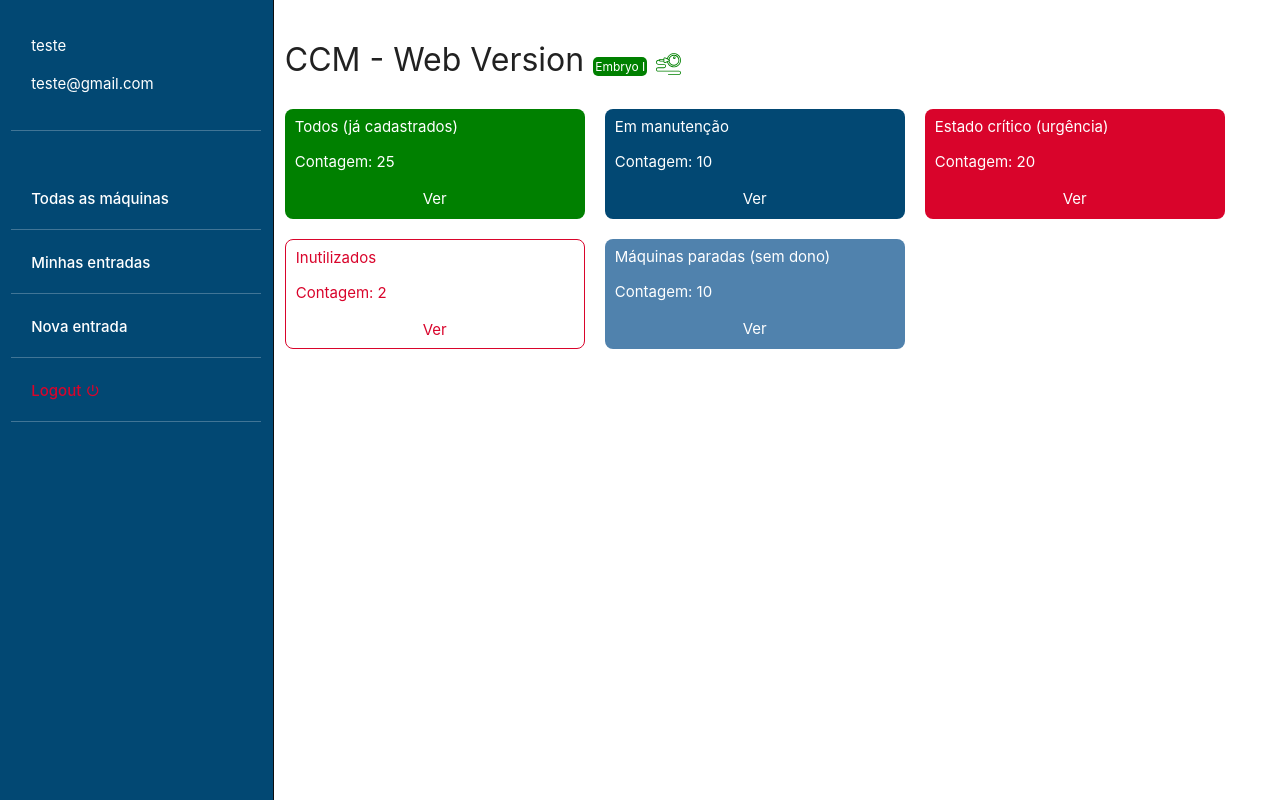
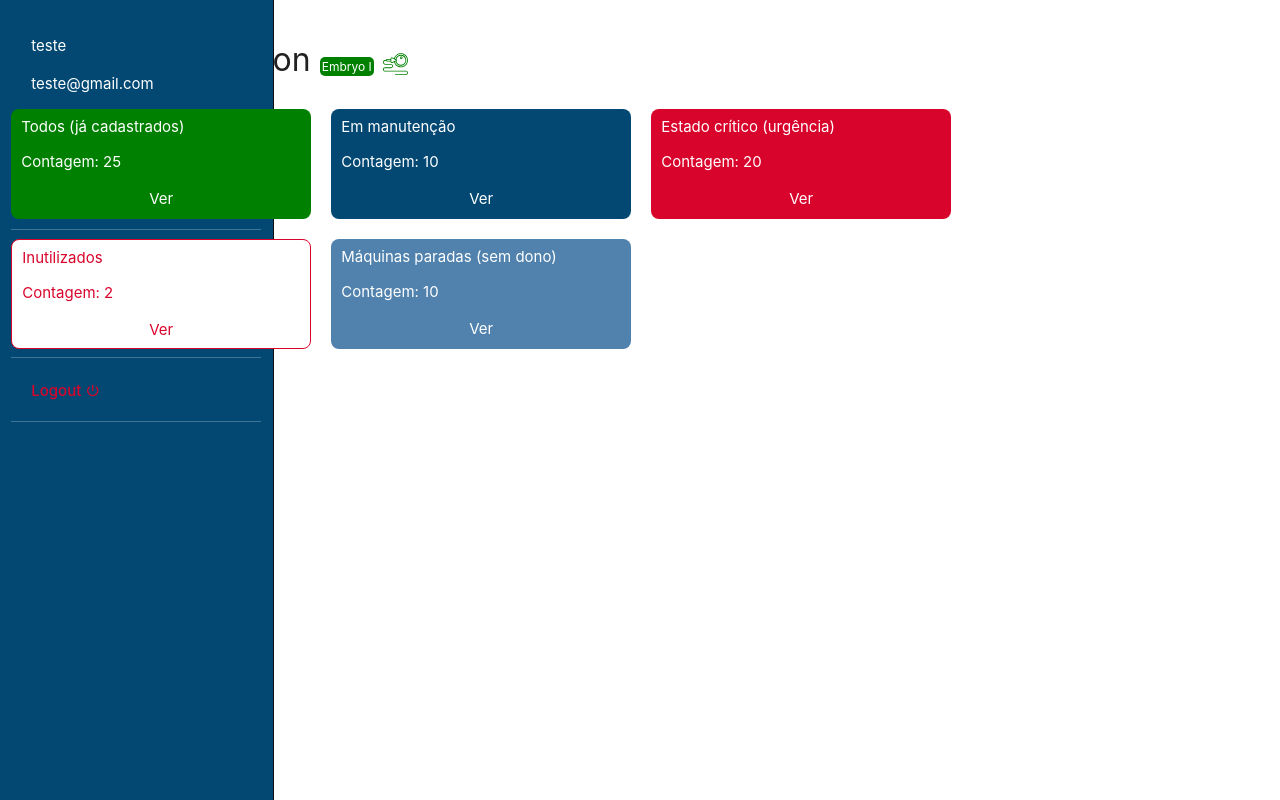
Before and after one commit to pedroMattos/ccm-web, a Vue app in the folder ccm-web/: page / in a window 1280 px wide. Built offline with nearby package versions, Linux system fonts and the light colour scheme.

Commit message:
add router link to all entries

```diff
--- a/ccm-web/src/components/Sidebar.vue
+++ b/ccm-web/src/components/Sidebar.vue
@@ -7,7 +7,7 @@
     <div id="separation"></div>
     <div id="body-sidebar">
       <ul>
-        <li>Todas as máquinas</li>
+        <router-link :to="{ name: 'AllEntries' }"><li>Todas as máquinas</li></router-link>
         <router-link :to="{ name: 'MyEntries' }"><li>Minhas entradas</li></router-link>
         <router-link :to="{ name: 'NewEntry' }"><li>Nova entrada</li></router-link>
         <li id="logout">Logout
@@ -34,6 +34,7 @@ export default {
     max-width: 300px;
     height: 100vh;
     border-right: 1px solid #0D0D0D;
+    position: fixed;
   }
   #header-sidebar {
     padding: 20px;
```
